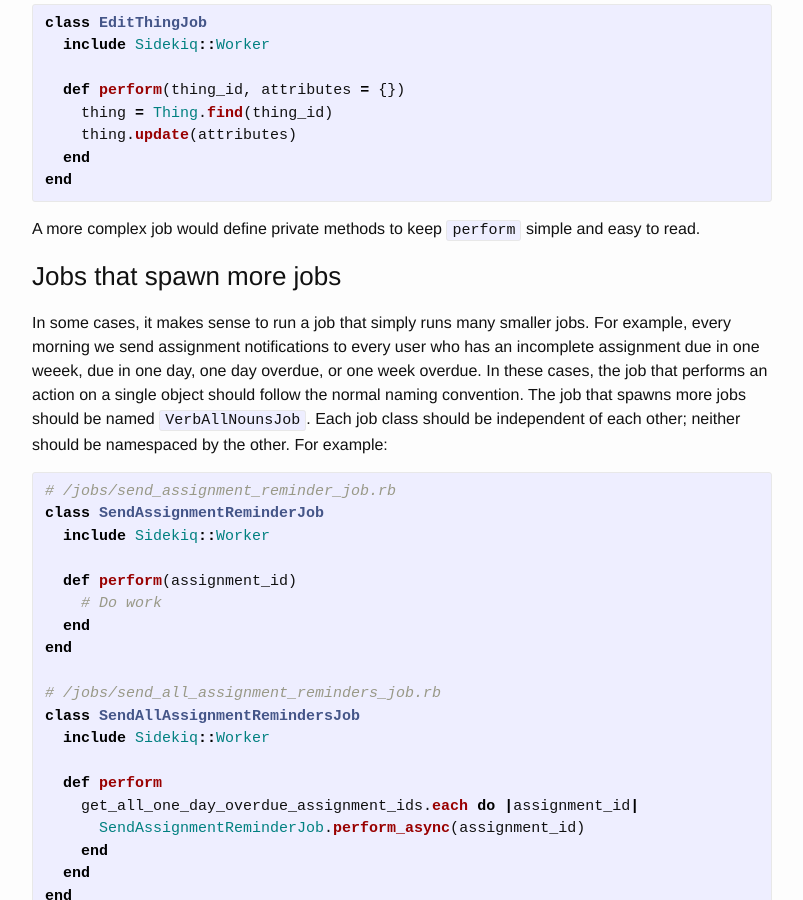
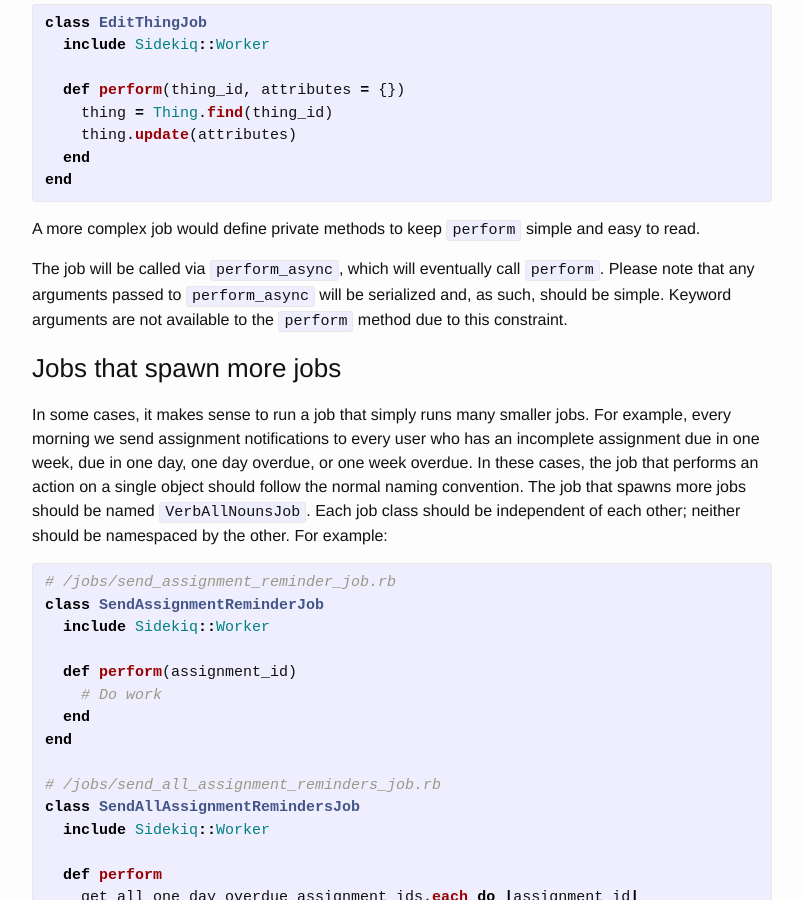
Before and after one commit to isabella232/lessonly.github.io, a Jekyll site: the page built from ruby-style-guide.md, in a window 1280 px wide and 900 px high, scrolled down 8286 px. Shown: the whole window, without its empty margins (238-1041 px from the left). Built offline with Jekyll 4.4.1, drawn with Linux system fonts in a browser that asks for light colours.

Commit message:
No keyword arguments in Sidekiq jobs

````diff
--- a/ruby-style-guide.md
+++ b/ruby-style-guide.md
@@ -374,9 +374,11 @@ end
 
 A more complex job would define private methods to keep `perform` simple and easy to read.
 
+The job will be called via `perform_async`, which will eventually call `perform`. Please note that any arguments passed to `perform_async` will be serialized and, as such, should be simple. Keyword arguments are not available to the `perform` method due to this constraint.
+
 ### Jobs that spawn more jobs
 
-In some cases, it makes sense to run a job that simply runs many smaller jobs. For example, every morning we send assignment notifications to every user who has an incomplete assignment due in one weeek, due in one day, one day overdue, or one week overdue. In these cases, the job that performs an action on a single object should follow the normal naming convention. The job that spawns more jobs should be named `VerbAllNounsJob`. Each job class should be independent of each other; neither should be namespaced by the other. For example:
+In some cases, it makes sense to run a job that simply runs many smaller jobs. For example, every morning we send assignment notifications to every user who has an incomplete assignment due in one week, due in one day, one day overdue, or one week overdue. In these cases, the job that performs an action on a single object should follow the normal naming convention. The job that spawns more jobs should be named `VerbAllNounsJob`. Each job class should be independent of each other; neither should be namespaced by the other. For example:
 
 ```ruby
 # /jobs/send_assignment_reminder_job.rb
````
